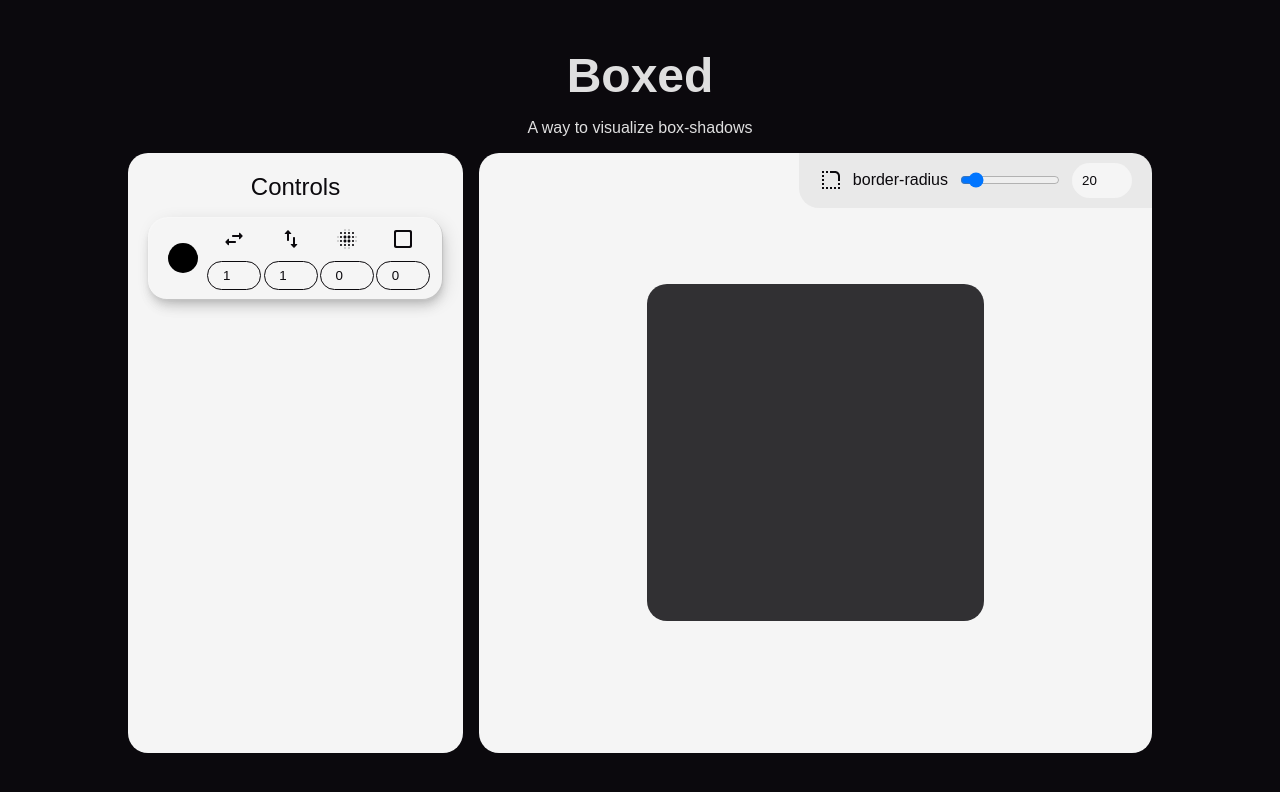
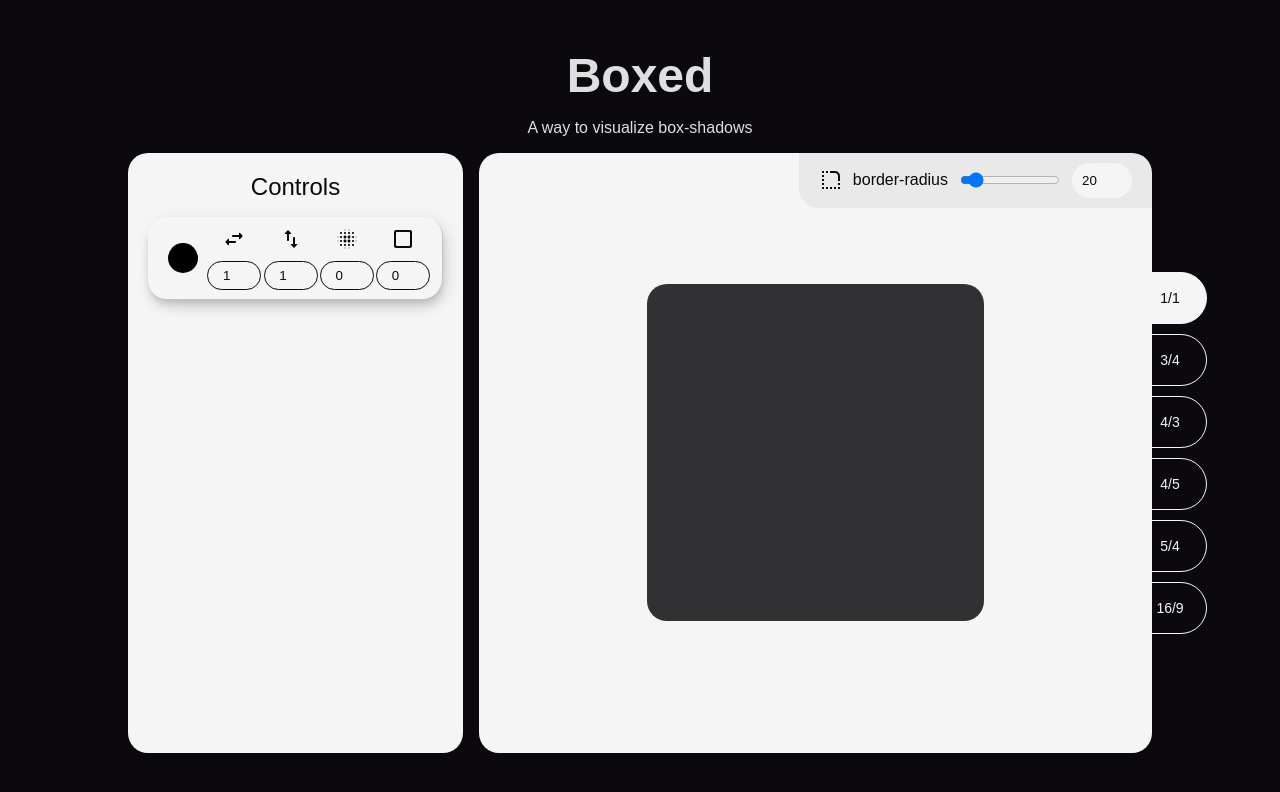
Before and after one commit to RyanMilbourne/boxed, a React app: page / in a window 1280 px wide. Shown: the top 792 px of the page. Built offline with nearby package versions, Linux system fonts and the light colour scheme; the HTML template or start-up script is replaced by a standard one.

Commit message:
add aspect ratio functionality

```diff
--- a/src/components/Box/Hero/HeroBox.jsx
+++ b/src/components/Box/Hero/HeroBox.jsx
@@ -3,13 +3,19 @@ import "./HeroBoxStyles.scss";
 import RoundedCornerIcon from "@mui/icons-material/RoundedCorner";
 const HeroBox = () => {
   const [radius, setRadius] = useState(20);
+  const [aspectRatio, setAspectRatio] = useState("1/1");
 
   const boxStyle = {
     borderRadius: `${radius}px`,
+    aspectRatio: aspectRatio,
   };
 
   const onRadiusChange = (e) => {
     setRadius(e.target.value);
+  };
+
+  const onRatioChange = (e) => {
+    setAspectRatio(e.target.textContent);
   };
 
   return (
@@ -35,6 +41,17 @@ const HeroBox = () => {
           onChange={onRadiusChange}
         />
       </div>
+      <div className="hero-box-aspect-ratio-container">
+        {["1/1", "3/4", "4/3", "4/5", "5/4", "16/9"].map((ratio) => (
+          <div
+            key={ratio}
+            className={`aspect-ratio ${aspectRatio === ratio ? "active" : ""}`}
+            onClick={onRatioChange}
+          >
+            {ratio}
+          </div>
+        ))}
+      </div>
     </div>
   );
 };
--- a/src/components/Box/Hero/HeroBoxStyles.scss
+++ b/src/components/Box/Hero/HeroBoxStyles.scss
@@ -11,10 +11,16 @@
 }
 
 .hero-box {
-  aspect-ratio: 1/1;
+  // aspect-ratio: 1/1;
+  // aspect-ratio: 3/4;
+  // aspect-ratio: 4/3;
+  // aspect-ratio: 4/5;
+  // aspect-ratio: 5/4;
+  // aspect-ratio: 16/9;
   width: 50%;
   max-width: 350px;
   background-color: rgb(49, 48, 51);
+  transition: all 0.5s ease;
 }
 
 .hero-box-radius-container {
@@ -44,3 +50,37 @@
   width: 100px;
   padding: 0;
 }
+
+.hero-box-aspect-ratio-container {
+  position: absolute;
+  right: -55px;
+  min-width: 60px;
+  display: flex;
+  flex-direction: column;
+  gap: 10px;
+}
+
+.aspect-ratio {
+  color: whitesmoke;
+  font-weight: 500;
+  font-size: 14px;
+  border: 1px solid whitesmoke;
+  border-radius: 0 60px 60px 0;
+  width: 60px;
+  height: 50px;
+  padding-right: 6px;
+  display: flex;
+  align-items: center;
+  justify-content: center;
+  transition: all 0.25s ease;
+  cursor: pointer;
+}
+
+.aspect-ratio:hover {
+  transform: translateX(10px);
+}
+
+.active {
+  background-color: whitesmoke;
+  color: $dark-text;
+}
```
